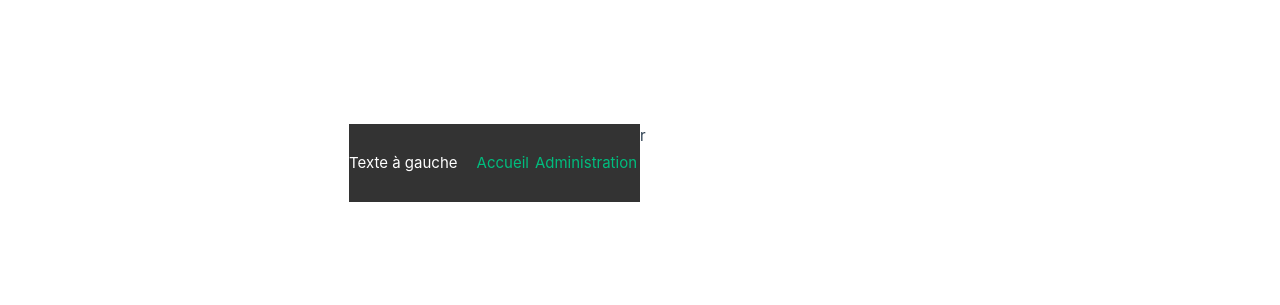
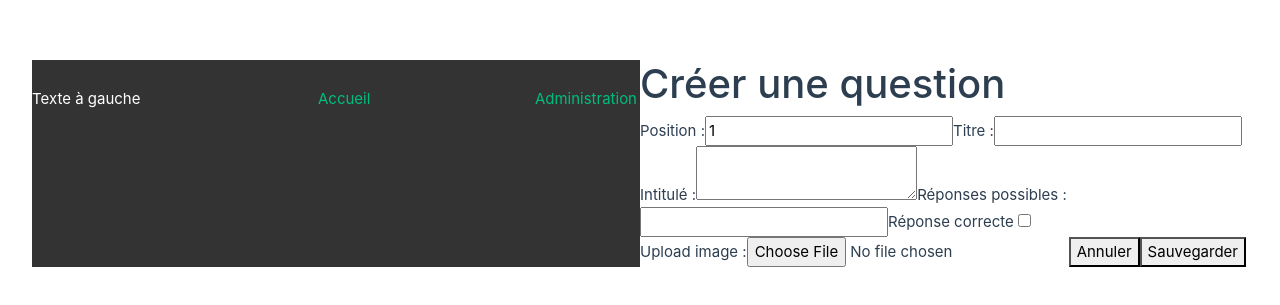
Before and after one commit to victger/Quiz, a Vue app in the folder quiz-ui/: page /create-question in a window 1280 px wide. Shown: the part 237-542 px from the top of the page. Built offline with nearby package versions, Linux system fonts and the light colour scheme.

Commit message:
Page "Créer une question commencée"

```diff
--- a/quiz-ui/src/views/AdminHomePage.vue
+++ b/quiz-ui/src/views/AdminHomePage.vue
@@ -13,11 +13,19 @@ onMounted(async () => {
     const response = await quizApiService.getQuizInfo();
     const totalQuestions = response.data.size;
 
+    // Array to store all promises
+    const promises = [];
+
     // Fetch all questions for each position
     for (let position = 1; position <= totalQuestions; position++) {
-      const response = await quizApiService.getQuestion(position);
-      questions.value.push(response.data.text);
+      promises.push(quizApiService.getQuestion(position));
     }
+
+    // Wait for all promises to resolve
+    const responses = await Promise.all(promises);
+
+    // Extract text from each response and update questions
+    questions.value = responses.map(response => response.data.text);
 
     console.log("Questions texts:", questions.value);
   } catch (error) {
@@ -45,7 +53,7 @@ onMounted(async () => {
       </ul>
     </div>
     <div v-else>
-      <p>Aucune question disponible.</p>
+      <p>Chargement des questions...</p>
     </div>
   </div>
 </template>
--- a/quiz-ui/src/views/CreateQuestionPage.vue
+++ b/quiz-ui/src/views/CreateQuestionPage.vue
@@ -1,3 +1,97 @@
-<template>
-    r
-</template>
+  <script setup>
+  import { ref, reactive } from 'vue';
+  import { useRouter } from 'vue-router';
+  import quizApiService from '@/services/QuizApiService';
+
+  const router = useRouter();
+
+  const position = ref(1);
+  const title = ref('');
+  const text = ref('');
+  const possibleAnswers = ref([{ text: '', isCorrect: false }]);
+  const imageUrl = ref('');
+
+  function handleImageUpload(event) {
+    const file = event.target.files[0];
+    if (file) {
+      // Assume you have a function to upload the image and get the URL
+      uploadImageAndGetUrl(file)
+        .then(url => {
+          imageUrl.value = url;
+        })
+        .catch(error => {
+          console.error('Error uploading image:', error);
+        });
+    }
+  }
+
+  function uploadImageAndGetUrl(file) {
+    // Implement your image upload logic here and return the URL
+    // For example, you can use a service or an API endpoint
+    return new Promise((resolve, reject) => {
+      // Simulate image upload success after a short delay
+      setTimeout(() => {
+        resolve('https://example.com/image.jpg');
+      }, 1000);
+    });
+  }
+
+  function cancel() {
+    router.push('/admin');
+  }
+
+  async function save() {
+    try {
+      const questionData = {
+        position: position.value,
+        title: title.value,
+        text: text.value,
+        possibleAnswers: possibleAnswers.value,
+        imageUrl: imageUrl.value,
+      };
+
+      // Assume you have an API service method to save the question
+      await quizApiService.saveQuestion(questionData);
+
+      // Redirect to the admin page after saving
+      router.push('/admin');
+    } catch (error) {
+      console.error('Error saving question:', error);
+    }
+  }
+  </script>
+
+  <template>
+    <div>
+      <h1>Créer une question</h1>
+
+      <label for="position">Position :</label>
+      <input type="number" v-model="position" id="position" />
+
+      <label for="title">Titre :</label>
+      <input type="text" v-model="title" id="title" />
+
+      <label for="text">Intitulé :</label>
+      <textarea v-model="text" id="text"></textarea>
+
+      <label>Réponses possibles :</label>
+      <div v-for="(answer, index) in possibleAnswers" :key="index">
+        <input type="text" v-model="possibleAnswers[index].text" />
+        <label>
+          Réponse correcte
+          <input type="checkbox" v-model="possibleAnswers[index].isCorrect" />
+        </label>
+      </div>
+
+      <label for="image">Upload image :</label>
+      <input type="file" @change="handleImageUpload" id="image" accept="image/*" />
+
+      <div v-if="imageUrl">
+        <p>Aperçu de l'image :</p>
+        <img :src="imageUrl" alt="Aperçu de l'image" />
+      </div>
+
+      <button @click="cancel">Annuler</button>
+      <button @click="save">Sauvegarder</button>
+    </div>
+  </template>
```
